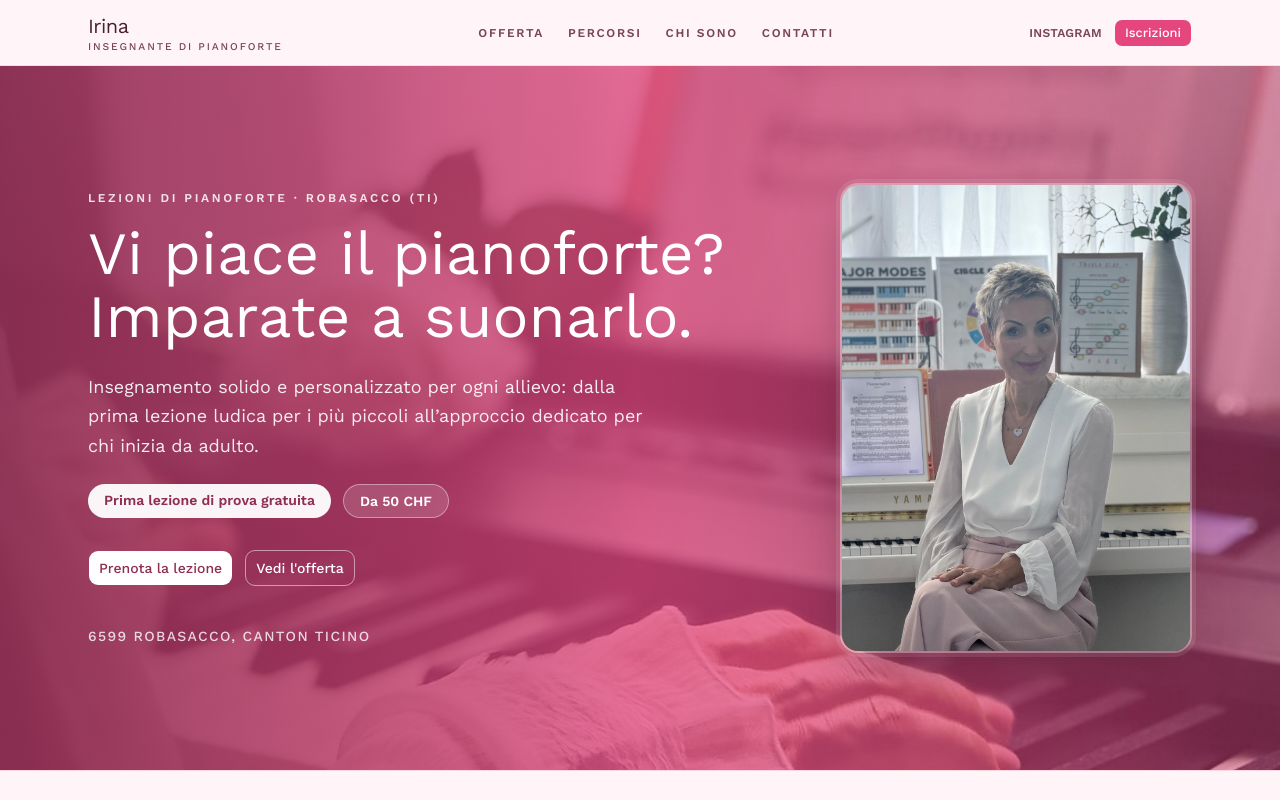
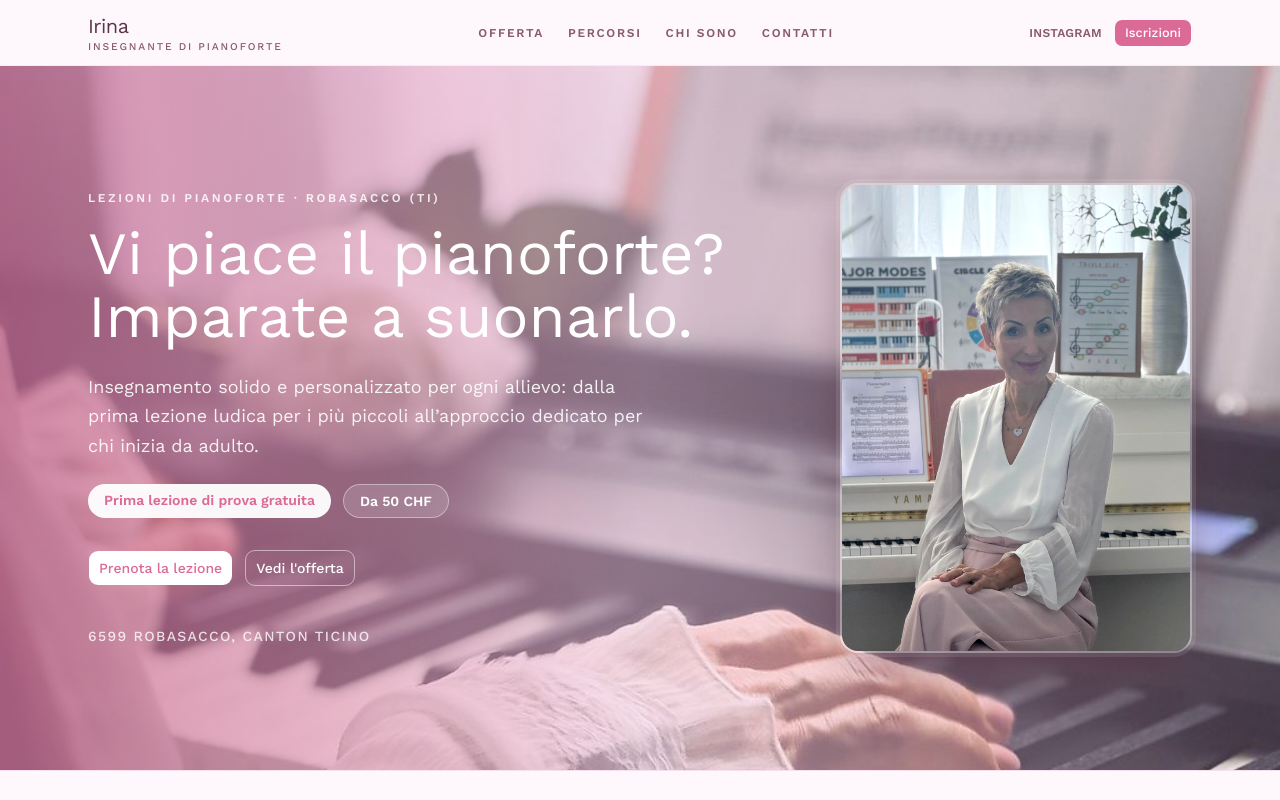
Before and after one commit to Quasarsonic/irina, a Next.js app: page / in a window 1280 px wide. Shown: the top 800 px of the page. Built offline with nearby package versions, Linux system fonts and the light colour scheme.

Commit message:
Lighten rose palette to #f7cbe6 and add subtle photo vibrancy
Shift UI tokens and hero overlay to softer pinks; apply a gentle
saturation and contrast boost on site photography.

Co-authored-by: andy.bacciarini7 <andy.bacciarini7@live.com>

```diff
--- a/src/app/globals.css
+++ b/src/app/globals.css
@@ -52,79 +52,80 @@
 }
 
 :root {
-  --rose: #e5467e;
-  --rose-light: #f7c4d4;
-  --rose-muted: #fde8ef;
-  --rose-soft: #fff5f8;
-  --rose-dark: #c93d6d;
-  --rose-deep: #8f2d52;
+  --rose: #f7cbe6;
+  --rose-light: #fce8f4;
+  --rose-muted: #f7cbe6;
+  --rose-soft: #fef8fc;
+  --rose-mid: #e991b8;
+  --rose-dark: #c96a94;
+  --rose-deep: #a85575;
 
-  --background: #fff5f8;
-  --foreground: #4a1f30;
+  --background: #fef8fc;
+  --foreground: #5c3347;
   --card: #ffffff;
-  --card-foreground: #4a1f30;
+  --card-foreground: #5c3347;
   --popover: #ffffff;
-  --popover-foreground: #4a1f30;
-  --primary: #e5467e;
+  --popover-foreground: #5c3347;
+  --primary: #db6a96;
   --primary-foreground: #ffffff;
-  --secondary: #c93d6d;
+  --secondary: #e991b8;
   --secondary-foreground: #ffffff;
-  --muted: #fde8ef;
-  --muted-foreground: #7a4558;
-  --accent: #8f2d52;
+  --muted: #f7cbe6;
+  --muted-foreground: #8a5a6e;
+  --accent: #c96a94;
   --accent-foreground: #ffffff;
   --destructive: oklch(0.577 0.245 27.325);
-  --border: #f7c4d4;
-  --input: #f7c4d4;
-  --ring: #e5467e;
-  --chart-1: #e5467e;
-  --chart-2: #c93d6d;
-  --chart-3: #8f2d52;
-  --chart-4: #f7c4d4;
-  --chart-5: #fde8ef;
+  --border: #f0d0e4;
+  --input: #f0d0e4;
+  --ring: #e991b8;
+  --chart-1: #db6a96;
+  --chart-2: #e991b8;
+  --chart-3: #c96a94;
+  --chart-4: #f7cbe6;
+  --chart-5: #fce8f4;
   --radius: 0.625rem;
-  --sidebar: #fff5f8;
-  --sidebar-foreground: #4a1f30;
-  --sidebar-primary: #e5467e;
+  --sidebar: #fef8fc;
+  --sidebar-foreground: #5c3347;
+  --sidebar-primary: #db6a96;
   --sidebar-primary-foreground: #ffffff;
-  --sidebar-accent: #fde8ef;
-  --sidebar-accent-foreground: #4a1f30;
-  --sidebar-border: #f7c4d4;
-  --sidebar-ring: #e5467e;
+  --sidebar-accent: #f7cbe6;
+  --sidebar-accent-foreground: #5c3347;
+  --sidebar-border: #f0d0e4;
+  --sidebar-ring: #e991b8;
 }
 
 .dark {
-  --background: #3d1528;
-  --foreground: #fff5f8;
-  --card: #4a1f30;
-  --card-foreground: #fff5f8;
-  --popover: #4a1f30;
-  --popover-foreground: #fff5f8;
-  --primary: #f7c4d4;
-  --primary-foreground: #4a1f30;
-  --secondary: #e5467e;
+  --background: #4a2435;
+  --foreground: #fef8fc;
+  --card: #5c3347;
+  --card-foreground: #fef8fc;
+  --popover: #5c3347;
+  --popover-foreground: #fef8fc;
+  --primary: #f7cbe6;
+  --primary-foreground: #4a2435;
+  --secondary: #e991b8;
   --secondary-foreground: #ffffff;
-  --muted: #5c2438;
-  --muted-foreground: #f7c4d4;
-  --accent: #e5467e;
+  --muted: #6b3d52;
+  --muted-foreground: #f7cbe6;
+  --accent: #db6a96;
   --accent-foreground: #ffffff;
   --destructive: oklch(0.704 0.191 22.216);
-  --border: #7a4558;
-  --input: #7a4558;
-  --ring: #f7c4d4;
-  --chart-1: #f7c4d4;
-  --chart-2: #e5467e;
-  --chart-3: #c93d6d;
-  --chart-4: #8f2d52;
-  --chart-5: #5c2438;
-  --sidebar: #4a1f30;
-  --sidebar-foreground: #fff5f8;
-  --sidebar-primary: #e5467e;
+  --border: #8a5a6e;
+  --input: #8a5a6e;
+  --ring: #f7cbe6;
+  --chart-1: #f7cbe6;
+  --chart-2: #e991b8;
+  --chart-3: #db6a96;
+  --chart-4: #c96a94;
+  --chart-5: #6b3d52;
+  --sidebar: #5c3347;
+  --sidebar-foreground: #fef8fc;
+  --sidebar-primary: #db6a96;
   --sidebar-primary-foreground: #ffffff;
-  --sidebar-accent: #5c2438;
-  --sidebar-accent-foreground: #fff5f8;
-  --sidebar-border: #7a4558;
-  --sidebar-ring: #f7c4d4;
+  --sidebar-accent: #6b3d52;
+  --sidebar-accent-foreground: #fef8fc;
+  --sidebar-border: #8a5a6e;
+  --sidebar-ring: #f7cbe6;
 }
 
 @layer base {
@@ -140,4 +141,7 @@
   .font-heading {
     font-family: var(--font-heading), var(--font-sans), ui-serif, Georgia, serif;
   }
+  .photo-vibrant {
+    filter: saturate(1.1) contrast(1.05) brightness(1.03);
+  }
 }
--- a/src/app/page.tsx
+++ b/src/app/page.tsx
@@ -30,17 +30,17 @@ export default function HomePage() {
             src={site.heroBackground}
             alt=""
             fill
-            className="object-cover object-center"
+            className="object-cover object-center photo-vibrant"
             sizes="100vw"
             priority
             aria-hidden
           />
           <div
-            className="absolute inset-0 bg-gradient-to-r from-[#8f2d52]/92 via-[#e5467e]/75 to-[#e5467e]/45"
+            className="absolute inset-0 bg-gradient-to-r from-[#c96a94]/75 via-[#f7cbe6]/55 to-[#f7cbe6]/25"
             aria-hidden
           />
           <div
-            className="pointer-events-none absolute inset-0 bg-[radial-gradient(ellipse_at_20%_50%,transparent_0%,#8f2d52/35_70%)]"
+            className="pointer-events-none absolute inset-0 bg-[radial-gradient(ellipse_at_20%_50%,transparent_0%,#e991b8/25_70%)]"
             aria-hidden
           />
           <div className="relative z-10 mx-auto grid max-w-6xl items-center gap-10 px-4 py-20 sm:px-6 lg:min-h-[88vh] lg:grid-cols-[1fr_minmax(16rem,22rem)] lg:gap-12 lg:py-28">
@@ -55,7 +55,7 @@ export default function HomePage() {
                 {hero.subtitle}
               </p>
               <div className="mt-6 flex flex-wrap gap-3">
-                <span className="rounded-full bg-white/95 px-4 py-1.5 text-sm font-semibold text-[#8f2d52]">
+                <span className="rounded-full bg-white/95 px-4 py-1.5 text-sm font-semibold text-primary">
                   {site.trialLesson}
                 </span>
                 <span className="rounded-full border border-white/40 bg-white/15 px-4 py-1.5 text-sm font-semibold text-white backdrop-blur-sm">
@@ -67,7 +67,7 @@ export default function HomePage() {
                   href="#contatti"
                   className={cn(
                     buttonVariants({ size: "lg" }),
-                    "bg-white text-[#8f2d52] hover:bg-white/90",
+                    "bg-white text-primary hover:bg-white/90",
                   )}
                 >
                   Prenota la lezione
@@ -93,7 +93,7 @@ export default function HomePage() {
                   src={site.heroPortrait}
                   alt={`${site.name} davanti al pianoforte`}
                   fill
-                  className="object-cover object-top"
+                  className="photo-vibrant object-cover object-top"
                   sizes="(max-width: 1024px) 17rem, 22rem"
                   priority
                 />
@@ -258,7 +258,7 @@ export default function HomePage() {
                 src="/irina-piano-2.jpg"
                 alt="Lezioni di pianoforte con Irina"
                 fill
-                className="object-cover"
+                className="photo-vibrant object-cover"
                 sizes="(max-width: 1024px) 100vw, 50vw"
               />
             </div>
--- a/src/components/site-footer.tsx
+++ b/src/components/site-footer.tsx
@@ -5,19 +5,19 @@ export function SiteFooter() {
   const year = 2026;
 
   return (
-    <footer className="border-t border-primary/20 bg-[#8f2d52] text-white">
+    <footer className="border-t border-primary/15 bg-primary text-primary-foreground">
       <div className="mx-auto grid max-w-6xl gap-10 px-4 py-12 sm:px-6 md:grid-cols-3">
         <div>
           <p className="font-heading text-2xl">{site.shortName}</p>
-          <p className="mt-2 text-sm text-white/80">
+          <p className="mt-2 text-sm text-primary-foreground/85">
             Lezioni di pianoforte a {site.location}. {site.trialLesson}, da {site.priceFrom}.
           </p>
         </div>
         <div>
-          <p className="text-xs font-semibold uppercase tracking-widest text-white/65">
+          <p className="text-xs font-semibold uppercase tracking-widest text-primary-foreground/70">
             Link rapidi
           </p>
-          <ul className="mt-3 space-y-2 text-sm text-white/90">
+          <ul className="mt-3 space-y-2 text-sm text-primary-foreground/90">
             <li>
               <Link href="#offerta" className="hover:text-white">Offerta</Link>
             </li>
@@ -30,10 +30,10 @@ export function SiteFooter() {
           </ul>
         </div>
         <div>
-          <p className="text-xs font-semibold uppercase tracking-widest text-white/65">
+          <p className="text-xs font-semibold uppercase tracking-widest text-primary-foreground/70">
             Contatti
           </p>
-          <ul className="mt-3 space-y-2 text-sm text-white/90">
+          <ul className="mt-3 space-y-2 text-sm text-primary-foreground/90">
             <li>
               <a href={`mailto:${site.email}`} className="hover:text-white">
                 {site.email}
@@ -62,7 +62,7 @@ export function SiteFooter() {
           </ul>
         </div>
       </div>
-      <div className="border-t border-white/15 py-4 text-center text-xs text-white/65">
+      <div className="border-t border-primary-foreground/15 py-4 text-center text-xs text-primary-foreground/70">
         © {year} {site.name}. {site.region}.
       </div>
     </footer>
--- a/src/components/site-header.tsx
+++ b/src/components/site-header.tsx
@@ -11,7 +11,7 @@ export function SiteHeader() {
   const [open, setOpen] = useState(false);
 
   return (
-    <header className="sticky top-0 z-50 border-b border-primary/15 bg-[#fff5f8]/90 backdrop-blur-md">
+    <header className="sticky top-0 z-50 border-b border-primary/10 bg-background/90 backdrop-blur-md">
       <div className="mx-auto flex max-w-6xl items-center justify-between gap-4 px-4 py-3 sm:px-6">
         <Link href="/" className="group flex flex-col leading-tight">
           <span className="font-heading text-xl tracking-tight text-foreground">
--- a/src/lib/site.ts
+++ b/src/lib/site.ts
@@ -69,24 +69,24 @@ export const ageGroups = [
     title: "Bambini",
     text:
       "Lezioni in forma ludica: imparare la musica giocando, con ritmo, ascolto e il piacere di scoprire il pianoforte.",
-    tone: "from-[#f7c4d4] to-[#e5467e]",
+    tone: "from-[#fce8f4] to-[#f7cbe6]",
   },
   {
     title: "Ragazzi e adulti",
     text:
       "Percorsi per tutte le età e livelli, con obiettivi chiari e un approccio specifico per chi desidera iniziare anche da grande.",
-    tone: "from-[#e5467e] to-[#c93d6d]",
+    tone: "from-[#f7cbe6] to-[#e991b8]",
   },
   {
     title: "A domicilio",
     text: "Lezioni nel comfort di casa vostra, ideali per famiglie e per chi preferisce un ambiente familiare.",
-    tone: "from-[#c93d6d] to-[#8f2d52]",
+    tone: "from-[#e991b8] to-[#db6a96]",
   },
   {
     title: "Online",
     text:
       "Lezioni a distanza con la stessa attenzione: comode se abitate lontano o avete orari impegnativi.",
-    tone: "from-[#e5467e]/90 to-[#8f2d52]",
+    tone: "from-[#f7cbe6] to-[#c96a94]",
   },
 ] as const;
 
```
